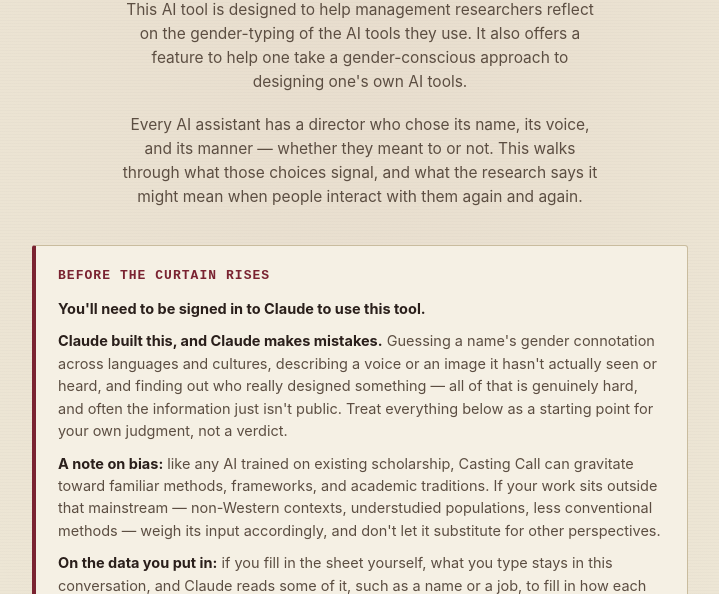
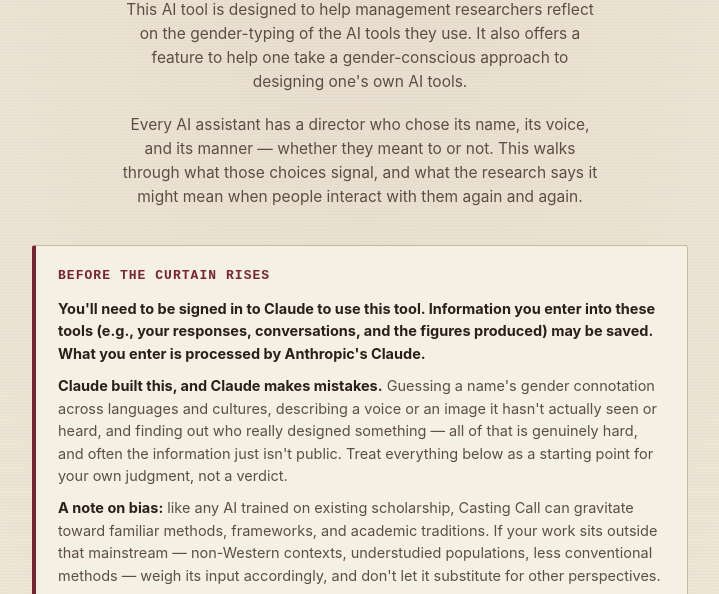
Before and after one commit to crivera8/casting-call, a plain HTML site: page index.html in a window 1280 px wide. Shown: the part 187-781 px from the top of the page, without its empty margins (280-999 px from the left). Drawn offline with Linux system fonts and the light colour scheme.

Commit message:
Add files via upload
This version is the Bedrock build that Valerii sent 10/27/26.

```diff
--- a/index.html
+++ b/index.html
@@ -759,7 +759,7 @@
   <section class="notice" id="noticeGate">
     <h2>Before the curtain rises</h2>
 
-    <p><strong>You'll need to be signed in to Claude to use this tool.</strong></p>
+    <p><strong>You'll need to be signed in to Claude to use this tool.  Information you enter into these tools (e.g., your responses, conversations, and the figures produced) may be saved. What you enter is processed by Anthropic's Claude.</strong></p>
 
     <p><strong>Claude built this, and Claude makes mistakes.</strong> Guessing a name's gender connotation across languages and cultures, describing a voice or an image it hasn't actually seen or heard, and finding out who really designed something — all of that is genuinely hard, and often the information just isn't public. Treat everything below as a starting point for your own judgment, not a verdict.</p>
 
```
